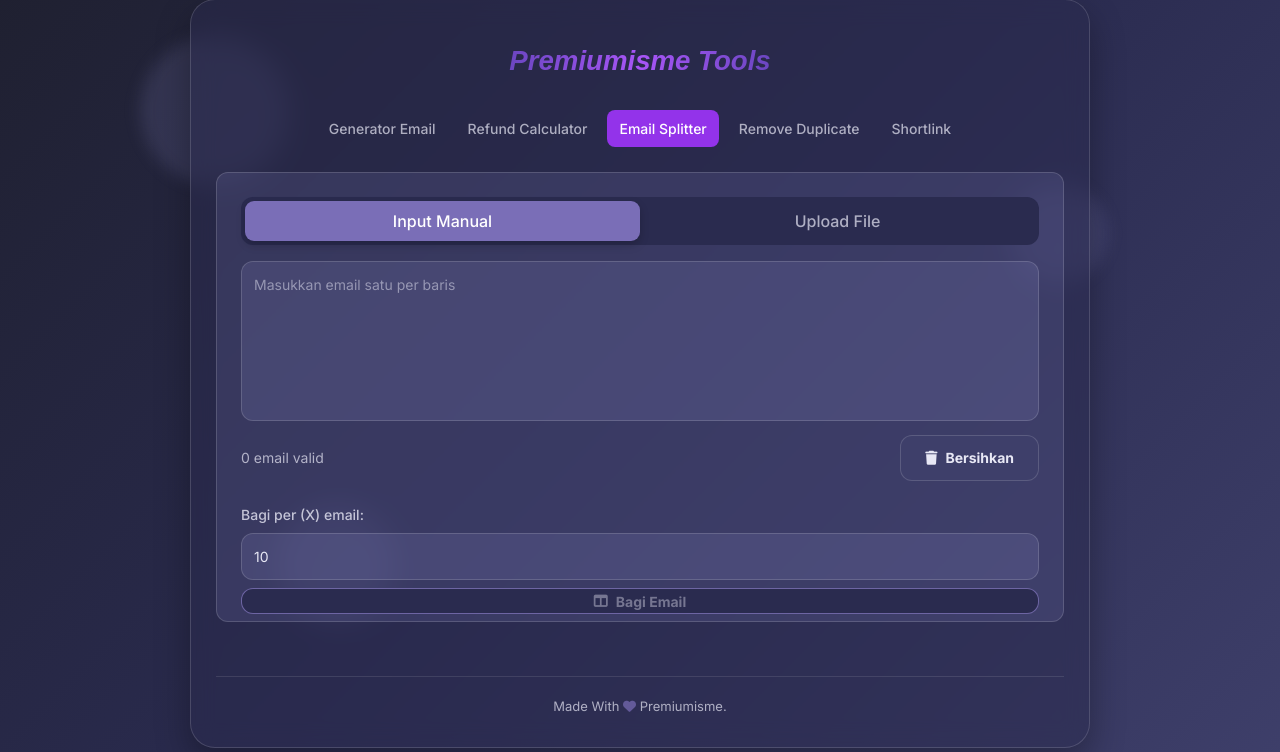
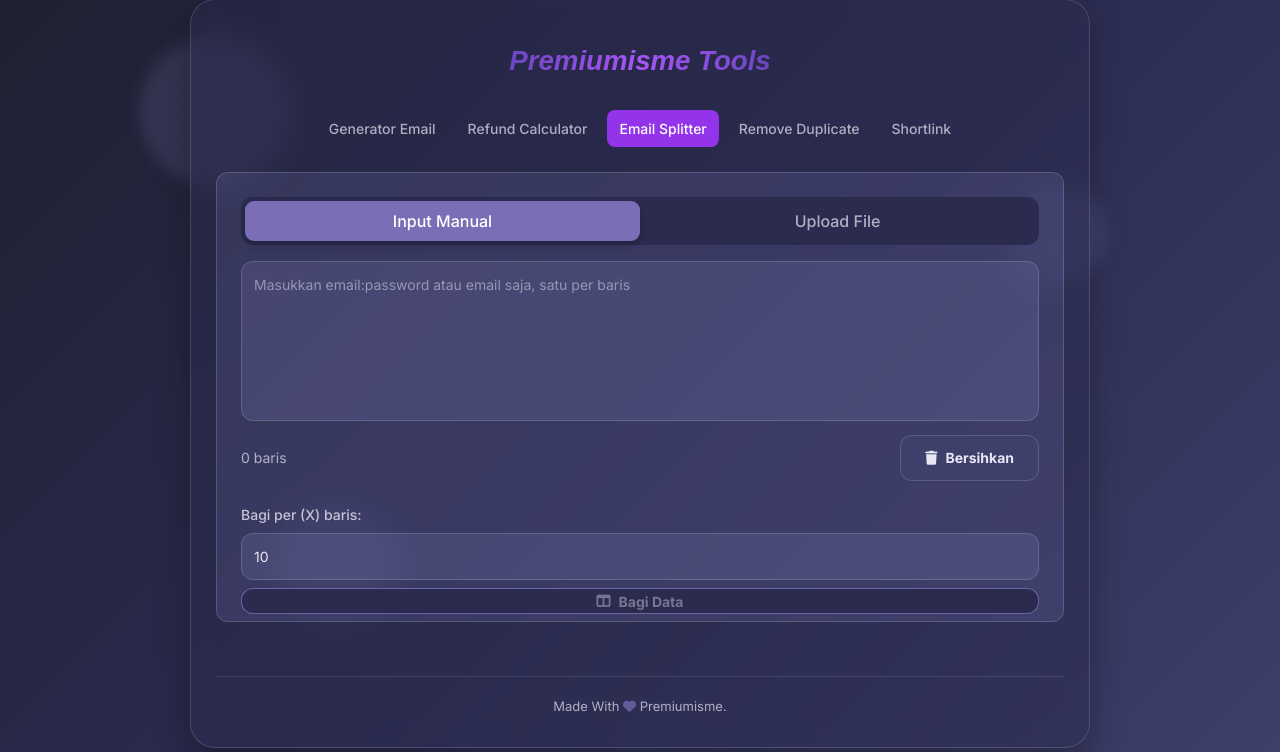
Before and after one commit to varaveza/premiumismetools, a PHP site: page /split-mail/ in a window 1280 px wide. Shown: the part 27-779 px from the top of the page. Run offline with PHP 8.4, Linux system fonts and the light colour scheme; some libraries are stand-ins or nearby versions.

Commit message:
Improve email splitter and remove duplicate tools - Remove email validation parsing for splitter - Add email extraction option for remove duplicate - Make tools more flexible for email:password format

```diff
--- a/split-mail/index.php
+++ b/split-mail/index.php
@@ -15,9 +15,9 @@ include '../includes/header.php';
             </div>
 
             <div id="manual-tab" class="tab-content">
-                <textarea id="emailInput" placeholder="Masukkan email satu per baris" class="w-full h-40 p-3 form-input resize-none"></textarea>
+                <textarea id="emailInput" placeholder="Masukkan email:password atau email saja, satu per baris" class="w-full h-40 p-3 form-input resize-none"></textarea>
                 <div class="flex justify-between items-center mt-2">
-                    <span id="emailCount" class="text-sm opacity-70">0 email</span>
+                    <span id="emailCount" class="text-sm opacity-70">0 baris</span>
                     <button onclick="clearEmails()" class="btn btn-secondary text-sm">
                         <i class="fas fa-trash"></i> Bersihkan
                     </button>
@@ -28,19 +28,19 @@ include '../includes/header.php';
                 <div class="upload-area text-center cursor-pointer" onclick="triggerFileInput('emailFile')" ondrop="handleDrop(event)" ondragover="handleDragOver(event)" ondragleave="handleDragLeave(event)">
                     <div class="mb-4"><i class="fas fa-upload fa-2x text-[var(--light-peri)]"></i></div>
                     <p class="opacity-80 mb-2">Klik atau jatuhkan file ke sini</p>
-                    <p class="text-sm opacity-60">Format: .txt, satu email per baris</p>
+                    <p class="text-sm opacity-60">Format: .txt, satu baris per data</p>
                     <input type="file" id="emailFile" class="hidden" accept=".txt" onchange="handleFileSelect(event)">
                 </div>
                 <div id="emailFileInfo" class="mt-3 text-sm opacity-70 hidden"></div>
             </div>
 
             <div class="mt-6">
-                <label for="splitSize" class="block text-sm font-medium opacity-80 mb-2">Bagi per (X) email:</label>
+                <label for="splitSize" class="block text-sm font-medium opacity-80 mb-2">Bagi per (X) baris:</label>
                 <input type="number" id="splitSize" value="10" min="1" class="form-input w-full">
             </div>
 
             <button id="splitButton" class="w-full mt-2 btn btn-primary py-3" onclick="splitEmails()" disabled>
-                <i class="fas fa-columns"></i> Bagi Email
+                <i class="fas fa-columns"></i> Bagi Data
             </button>
         </div>
     </div>
@@ -66,11 +66,11 @@ include '../includes/header.php';
 
 <script src="https://cdnjs.cloudflare.com/ajax/libs/jszip/3.7.1/jszip.min.js"></script>
 <script>
-    let allEmails = [];
+    let allLines = [];
 
     document.addEventListener('DOMContentLoaded', () => {
-        document.getElementById('emailInput').addEventListener('input', updateEmailCount);
-        updateEmailCount();
+        document.getElementById('emailInput').addEventListener('input', updateLineCount);
+        updateLineCount();
     });
 
     function switchTab(type) {
@@ -80,14 +80,12 @@ include '../includes/header.php';
         document.getElementById('tab-file').classList.toggle('active', type !== 'manual');
     }
 
-    const validateEmail = (email) => /^[^\s@]+@[^\s@]+\.[^\s@]+$/.test(email);
+    function updateLineCount() {
+        const inputText = document.getElementById('emailInput').value;
+        allLines = inputText.split('\n').map(line => line.trim()).filter(line => line);
 
-    function updateEmailCount() {
-        const emailInputText = document.getElementById('emailInput').value;
-        allEmails = emailInputText.split('\n').map(e => e.trim()).filter(e => e && validateEmail(e));
-
-        document.getElementById('emailCount').textContent = `${allEmails.length} email valid`;
-        document.getElementById('splitButton').disabled = allEmails.length === 0;
+        document.getElementById('emailCount').textContent = `${allLines.length} baris`;
+        document.getElementById('splitButton').disabled = allLines.length === 0;
     }
 
     function clearEmails() {
@@ -96,7 +94,7 @@ include '../includes/header.php';
         fileInfo.classList.add('hidden');
         fileInfo.textContent = '';
         document.getElementById('emailFile').value = '';
-        updateEmailCount();
+        updateLineCount();
     }
 
     const triggerFileInput = (id) => document.getElementById(id).click();
@@ -143,15 +141,15 @@ include '../includes/header.php';
             const infoElement = document.getElementById('emailFileInfo');
             infoElement.textContent = `File: ${file.name} (${file.size} bytes)`;
             infoElement.classList.remove('hidden');
-            updateEmailCount();
-            showToast(`${allEmails.length} email berhasil dimuat.`);
+            updateLineCount();
+            showToast(`${allLines.length} baris berhasil dimuat.`);
         };
         reader.readAsText(file);
     }
 
     function splitEmails() {
-        if (allEmails.length === 0) {
-            showToast('Harap masukkan minimal satu email yang valid', 'error');
+        if (allLines.length === 0) {
+            showToast('Harap masukkan minimal satu baris data', 'error');
             return;
         }
         const splitSize = parseInt(document.getElementById('splitSize').value);
@@ -164,8 +162,8 @@ include '../includes/header.php';
         resultsContainer.innerHTML = '';
         document.getElementById('downloadAllButton').disabled = false;
 
-        for (let i = 0; i < allEmails.length; i += splitSize) {
-            const group = allEmails.slice(i, i + splitSize);
+        for (let i = 0; i < allLines.length; i += splitSize) {
+            const group = allLines.slice(i, i + splitSize);
             const groupIndex = Math.floor(i / splitSize) + 1;
             const groupCard = document.createElement('div');
             groupCard.className = 'result-card';
@@ -188,7 +186,7 @@ include '../includes/header.php';
 
         document.getElementById('main-section').classList.add('hidden');
         document.getElementById('result-section').classList.remove('hidden');
-        showToast('Email berhasil dibagi!');
+        showToast('Data berhasil dibagi!');
     }
 
     function getGroupText(groupIndex) {
@@ -207,7 +205,7 @@ include '../includes/header.php';
         const url = URL.createObjectURL(blob);
         const a = document.createElement('a');
         a.href = url;
-        a.download = `email-group-${groupIndex + 1}.txt`;
+        a.download = `group-${groupIndex + 1}.txt`;
         a.click();
         URL.revokeObjectURL(url);
         showToast(`Grup ${groupIndex + 1} berhasil diunduh`);
@@ -216,15 +214,15 @@ include '../includes/header.php';
     function downloadAllResults() {
         const splitSize = parseInt(document.getElementById('splitSize').value);
         const zip = new JSZip();
-        for (let i = 0; i < allEmails.length; i += splitSize) {
-            const group = allEmails.slice(i, i + splitSize);
+        for (let i = 0; i < allLines.length; i += splitSize) {
+            const group = allLines.slice(i, i + splitSize);
             zip.file(`group-${Math.floor(i / splitSize) + 1}.txt`, group.join('\n'));
         }
         zip.generateAsync({type:"blob"}).then(content => {
             const url = URL.createObjectURL(content);
             const a = document.createElement('a');
             a.href = url;
-            a.download = `all-email-groups.zip`;
+            a.download = `all-groups.zip`;
             a.click();
             URL.revokeObjectURL(url);
             showToast('Semua grup berhasil diunduh (.zip)!');
```
Also changed, not shown: remove-duplicate/index.php (+36 -15 lines).
